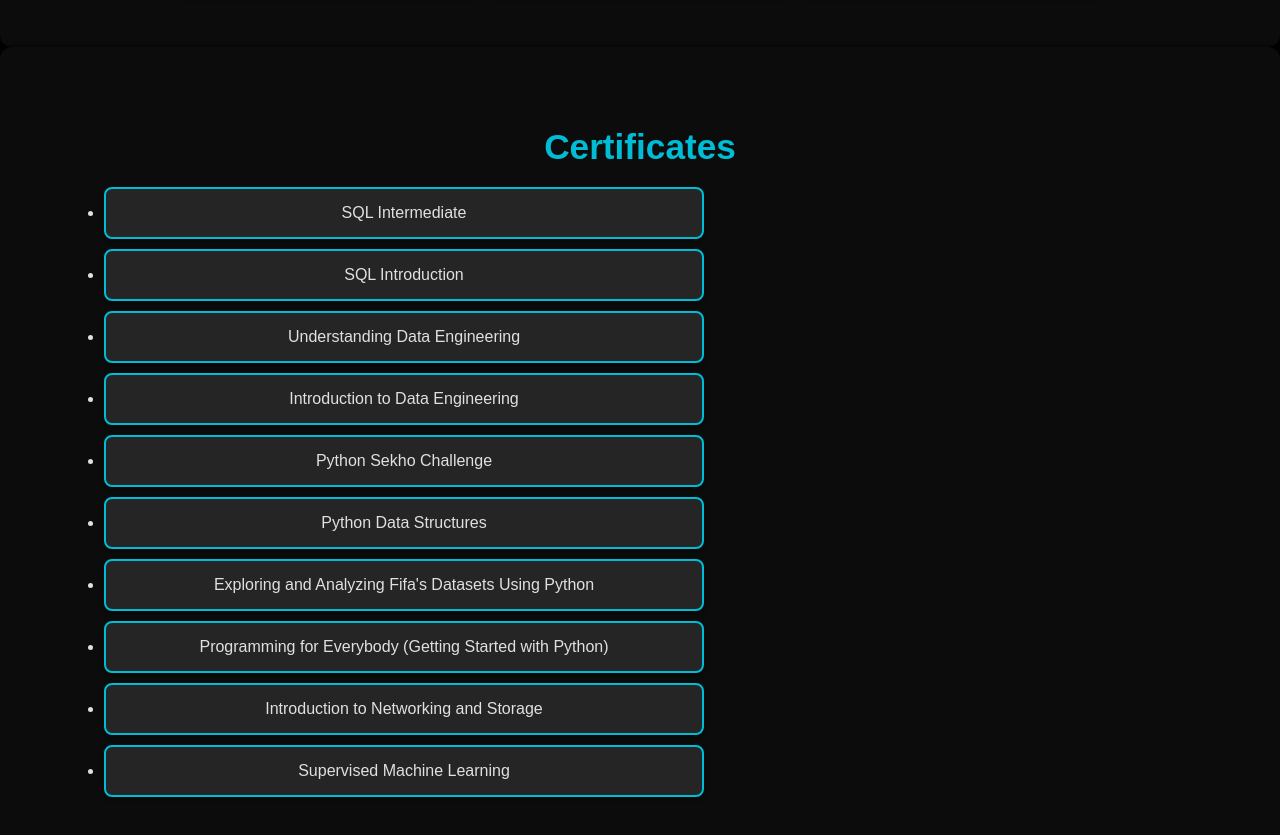
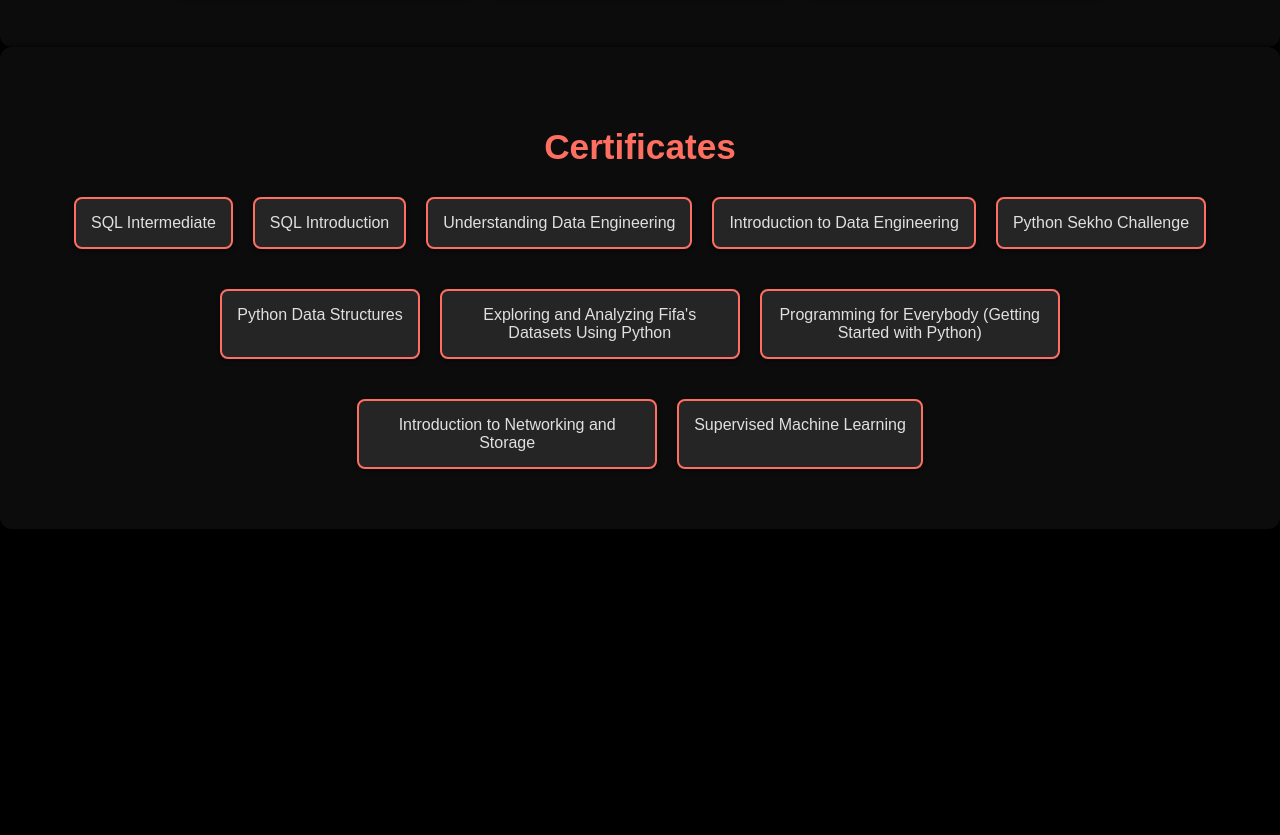
Before and after one commit to 77-Ismail/ismailkhan-portfolio, a website: page index.html in a window 1280 px wide. Shown: the part 1926-2761 px from the top of the page. After the commit the page ends 2455 px from the top, so only its background shows below. Drawn offline with Linux system fonts and the light colour scheme.

Commit message:
Update styles.css

```diff
--- a/styles.css
+++ b/styles.css
@@ -213,9 +213,33 @@ section h2 {
     color: #b0b0b0; /* Light text color */
 }
 
+.certificates {
+    background-color: rgb(12, 12, 12); /* Matching background color */
+    padding: 50px 0;
+    border-radius: 12px;
+    box-shadow: 0 -2px 4px rgba(0,0,0,0.5);
+}
+
+.certificates h2 {
+    text-align: center;
+    font-size: 2.2em;
+    margin-bottom: 20px;
+    color: #ff6f61; /* Accent color for section headings */
+}
+
+.certificates-list {
+    list-style: none;
+    padding: 0;
+    margin: 0;
+    display: flex;
+    flex-wrap: wrap; /* Wrap items to the next line if needed */
+    justify-content: center; /* Center items horizontally */
+    gap: 20px; /* Space between items */
+}
+
 .certificates-list li {
     background: rgba(255, 255, 255, 0.1);
-    border: 2px solid #00bcd4; /* Accent color for item border */
+    border: 2px solid #ff6f61; /* Accent color for item border */
     border-radius: 8px;
     padding: 15px;
     margin: 10px 0; /* Vertical margin for spacing */
@@ -223,8 +247,8 @@ section h2 {
     text-align: center;
     box-shadow: 0 2px 4px rgba(0,0,0,0.5);
     transition: transform 0.3s ease-in-out;
-    width: 100%; /* Allow items to stretch */
-    max-width: 600px; /* Maximum width for larger screens */
+    display: inline-block; /* Allow items to adjust their width based on content */
+    max-width: 300px; /* Maximum width for larger screens */
     box-sizing: border-box; /* Include padding and border in the element's total width and height */
 }
 
```
